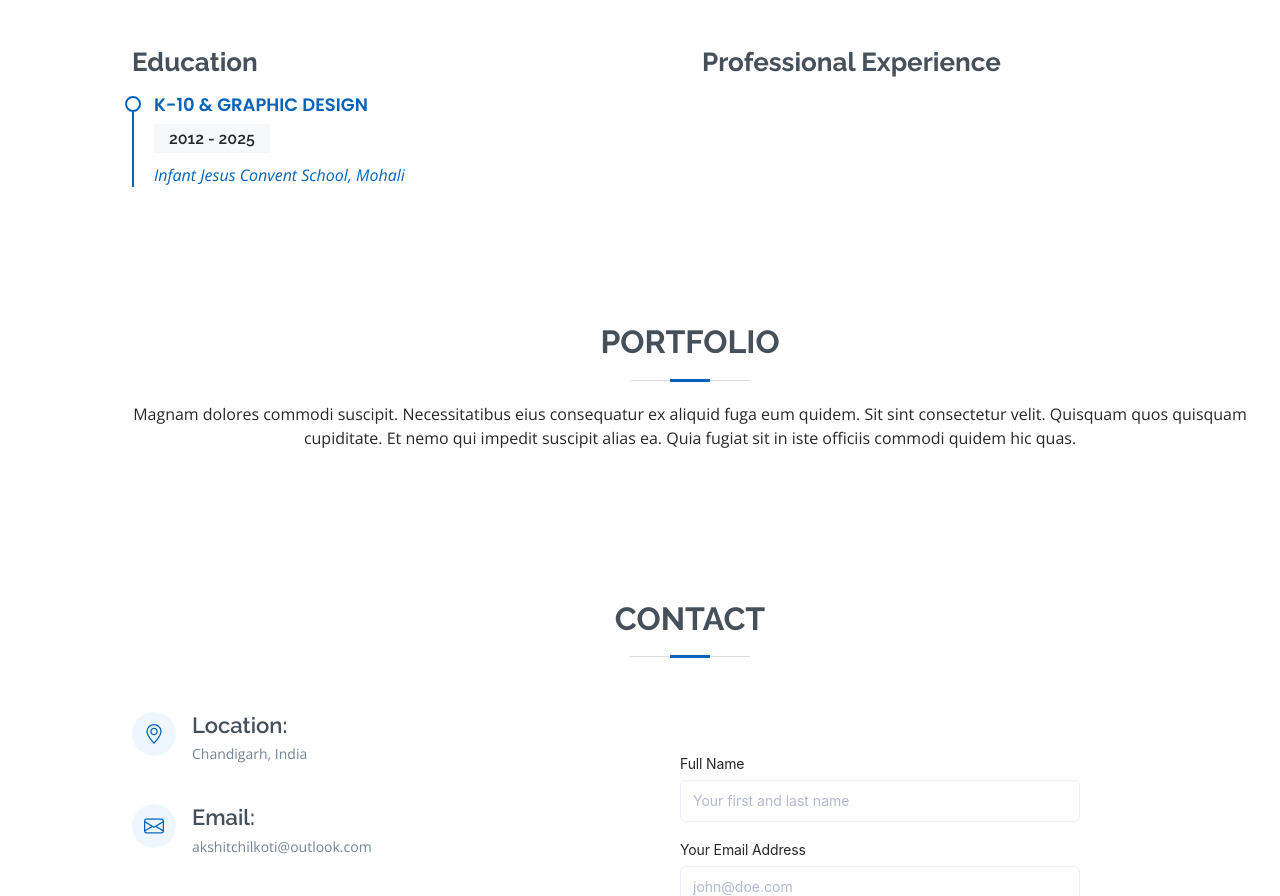
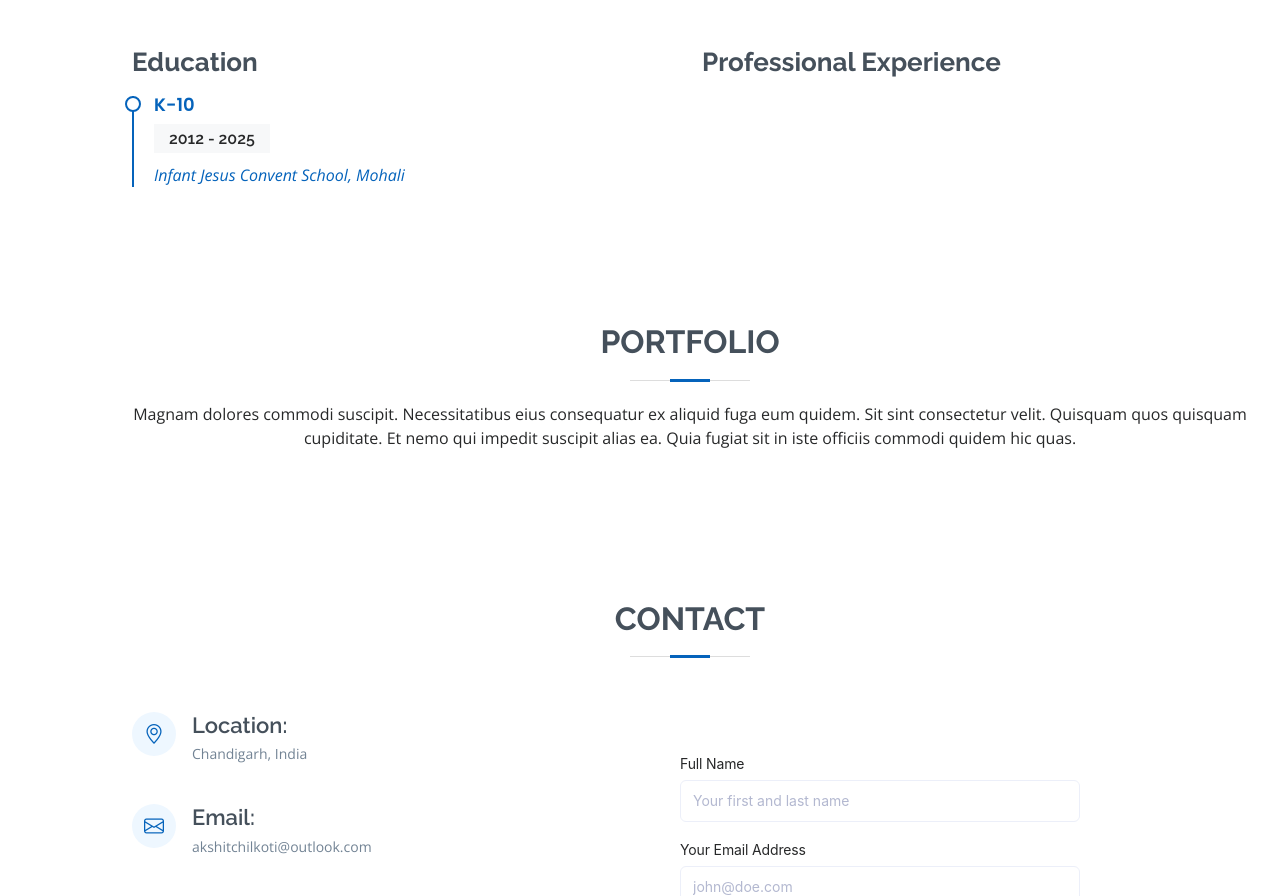
Before and after one commit to Akshit-Chilkoti/akshit-chilkoti.github.io, a plain HTML site: page index.html in a window 1280 px wide. Shown: the part 2526-3422 px from the top of the page. Drawn offline with nearby package versions, Linux system fonts and the light colour scheme.

Commit message:
minor bug fix

```diff
--- a/index.html
+++ b/index.html
@@ -288,7 +288,7 @@
               <p>Qui deserunt veniam. Et sed aliquam labore tempore sed quisquam iusto autem sit. Ea vero voluptatum qui ut dignissimos deleniti nerada porti sand markend</p>
             </div> -->
             <div class="resume-item">
-              <h4>K-10 &amp; Graphic Design</h4>
+              <h4>K-10</h4>
               <h5>2012 - 2025</h5>
               <p><em><a target="_blank" href="ijcsmohali.in">Infant Jesus Convent School, Mohali</a></em></p>
               <!-- <p>Quia nobis sequi est occaecati aut. Repudiandae et iusto quae reiciendis et quis Eius vel ratione eius unde vitae rerum voluptates asperiores voluptatem Earum molestiae consequatur neque etlon sader mart dila</p> -->
```
